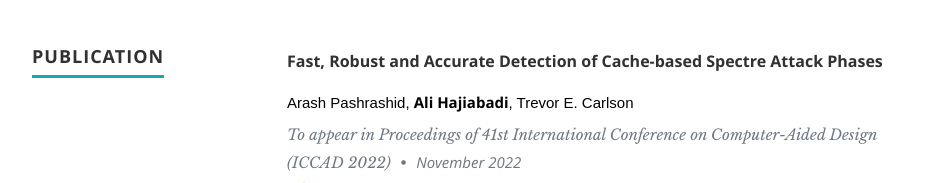
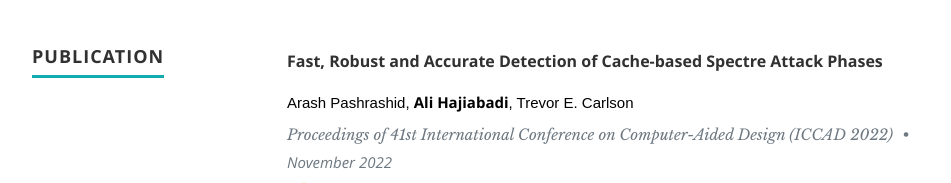
Before and after one commit to hajiabadi/hajiabadi.github.io, a plain HTML site: page index.html in a window 1280 px wide. Shown: the part 2660-2843 px from the top of the page, without its empty margins (118-1069 px from the left). Drawn offline with nearby package versions, Linux system fonts and the light colour scheme; files whose address does not match are found by name.

Commit message:
Update index.html

```diff
--- a/index.html
+++ b/index.html
@@ -243,7 +243,7 @@
 
                   <h3>Fast, Robust and Accurate Detection of Cache-based Spectre Attack Phases</h3>
              <p class="author">Arash Pashrashid, <b>Ali Hajiabadi</b>, Trevor E. Carlson</p>
-                  <p class="info">To appear in Proceedings of 41st International Conference on Computer-Aided Design (ICCAD 2022) <span>&bull;</span>
+                  <p class="info">Proceedings of 41st International Conference on Computer-Aided Design (ICCAD 2022) <span>&bull;</span>
            <em class="date">November 2022</em></p>
              <p>
                 <a href="https://doi.org/10.1145/3508352.3549330"><i class="ai ai-doi" style="font-size:34px;color:#E8A900"></i></a>
```
